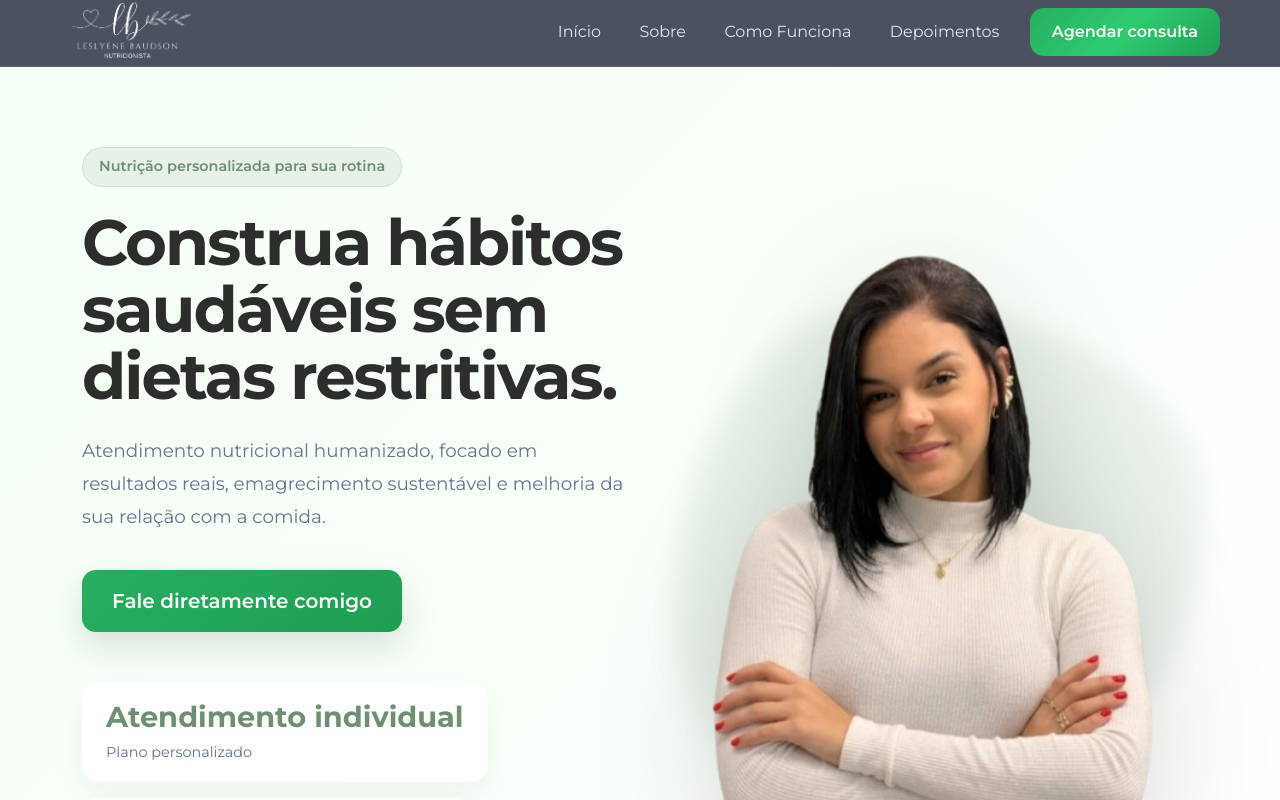
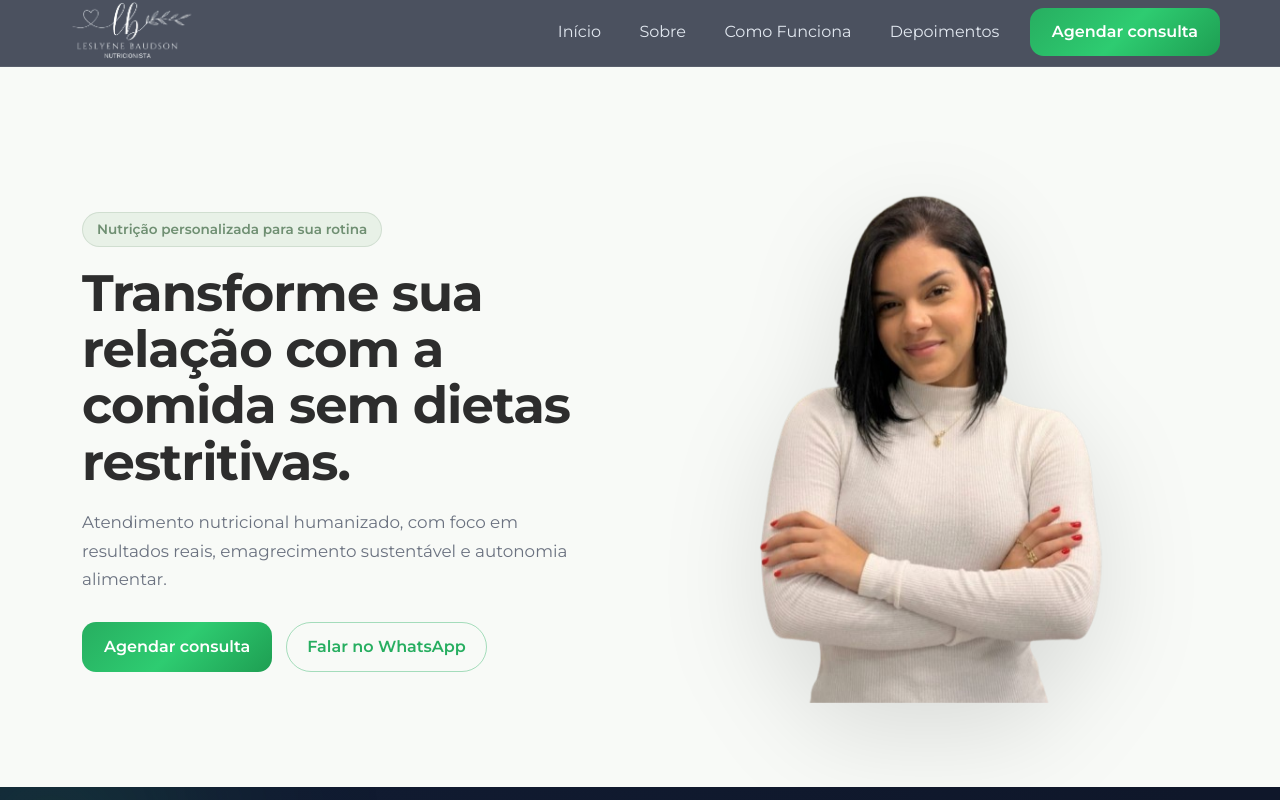
Before and after one commit to kevinbaudson/leslyeneNutricao, a React (Vite) app: page / in a window 1280 px wide. Shown: the top 800 px of the page. Built offline with nearby package versions, Linux system fonts and the light colour scheme.

Commit message:
melhorando o Hero com mais suavidade.

```diff
--- a/src/components/Hero/Hero.css
+++ b/src/components/Hero/Hero.css
@@ -1,235 +1,125 @@
 .hero {
-  min-height: 100vh;
+  min-height: 90vh;
   display: flex;
   align-items: center;
-  overflow: hidden;
 
-  background: linear-gradient(
-    135deg,
-    #f5fff5 0%,
-    #ffffff 100%
-  );
-
-  padding-top: 90px;
-  position: relative;
+  background: var(--secondary);
+  padding: 110px 0 80px;
 }
 
-.hero-tag {
+/* LAYOUT */
+.hero-row {
+  display: flex;
+  align-items: center;
+}
+
+/* BADGE */
+.hero-badge {
+  display: inline-block;
+
+  padding: 6px 14px;
+  border-radius: 999px;
+
+  font-size: 0.85rem;
+  font-weight: 600;
+
+  color: var(--primary);
+  background: var(--primary-light);
+
+  border: 1px solid rgba(111, 143, 114, 0.2);
+}
+
+/* TITLE */
+.hero-title {
+  margin-top: 18px;
+
+  font-size: clamp(2.2rem, 4vw, 3.6rem);
+  line-height: 1.1;
+
+  font-weight: 800;
+  color: var(--text);
+
+  letter-spacing: -1px;
+}
+
+/* DESCRIPTION */
+.hero-description {
+  margin-top: 18px;
+
+  font-size: 1.05rem;
+  line-height: 1.7;
+
+  color: var(--text-light);
+  max-width: 520px;
+}
+
+/* ACTIONS */
+.hero-actions {
+  margin-top: 28px;
+
+  display: flex;
+  gap: 14px;
+  flex-wrap: wrap;
+}
+
+/* BUTTON PRIMARY (CTA) */
+.hero-actions button,
+.hero-actions .btn {
+  border-radius: 999px !important;
+}
+
+/* WHATSAPP BUTTON */
+.hero-whatsapp {
   display: inline-flex;
   align-items: center;
+  justify-content: center;
 
-  background: var(--primary-light);
-  color: var(--primary);
-
-  padding: 8px 16px;
+  padding: 12px 20px;
 
   border-radius: 999px;
 
-  font-size: 0.9rem;
+  background: transparent;
+  border: 1px solid rgba(39, 174, 96, 0.4);
+
+  color: #27ae60;
   font-weight: 600;
 
-  border: 1px solid rgba(111, 143, 114, 0.15);
+  text-decoration: none;
+
+  transition: all 0.25s ease;
 }
 
-.hero-title {
-  margin-top: 22px;
-
-  font-size: clamp(2.8rem, 5vw, 4.5rem);
-  line-height: 1.05;
-
-  font-weight: 800;
-  letter-spacing: -2px;
-
-  color: var(--dark);
-
-  max-width: 650px;
+.hero-whatsapp:hover {
+  background: rgba(39, 174, 96, 0.08);
+  transform: translateY(-2px);
 }
 
-.hero-description {
-  margin-top: 24px;
-
-  max-width: 560px;
-
-  font-size: 1.15rem;
-  line-height: 1.8;
-
-  color: #64748b;
-}
-
-.hero-buttons {
-  margin-top: 36px;
-
-  display: flex;
-  gap: 16px;
-  flex-wrap: wrap;
-}
-
-.btn-whatsapp {
- background: linear-gradient(
-  135deg,
-  #27AE60 0%,
-  #1E9E52 100%
-);
-
-  border: none !important;
-
-  padding: 16px 30px !important;
-
-  border-radius: 14px !important;
-
-  font-size: 1rem;
-  font-weight: 600 !important;
-
-  box-shadow: 0 15px 35px rgba(111, 143, 114, 0.25);
-
-  transition: all 0.3s ease;
-}
-
-.btn-whatsapp:hover {
-  transform: translateY(-3px);
-
-  box-shadow: 0 20px 40px rgba(111, 143, 114, 0.35);
-}
-
-
-.hero-image-wrapper {
-  position: relative;
-
+/* IMAGE */
+.hero-image {
   display: flex;
   justify-content: center;
-  align-items: center;
 }
 
 .hero-avatar {
-  position: relative;
-  z-index: 3;
+  max-width: 420px;
+  width: 100%;
 
-  width: 100%;
-  max-width: 540px;
+  filter: drop-shadow(0 30px 50px rgba(0, 0, 0, 0.12));
 
-  animation: float 5s ease-in-out infinite;
-
-  filter: drop-shadow(
-    0 35px 60px rgba(0, 0, 0, 0.15)
-  );
+  animation: float 6s ease-in-out infinite;
 }
 
-.hero-blob {
-  position: absolute;
-
-  width: 500px;
-  height: 500px;
-
-  background: radial-gradient(
-    circle,
-    rgba(111, 143, 114, 0.28),
-    rgba(111, 143, 114, 0.04)
-  );
-
-  border-radius: 60% 40% 30% 70% /
-    60% 30% 70% 40%;
-
-  filter: blur(12px);
-
-  z-index: 1;
-
-  animation: blobMove 10s ease-in-out infinite;
+/* FLOAT */
+@keyframes float {
+  0% { transform: translateY(0); }
+  50% { transform: translateY(-10px); }
+  100% { transform: translateY(0); }
 }
 
-.hero-numbers {
-  margin-top: 50px;
-
-  display: flex;
-  flex-wrap: wrap;
-
-  gap: 16px;
-}
-
-.hero-numbers div {
-  background: white;
-
-  padding: 18px 24px;
-
-  border-radius: 18px;
-
-  min-width: 140px;
-
-  box-shadow: 0 12px 30px rgba(0, 0, 0, 0.05);
-
-  transition: all 0.3s ease;
-}
-
-.hero-numbers div:hover {
-  transform: translateY(-4px);
-}
-
-.hero-numbers h3 {
-  margin: 0 0 6px;
-
-  color: var(--primary);
-
-  font-size: 1.8rem;
-  font-weight: 700;
-}
-
-.hero-numbers span {
-  color: #64748b;
-
-  font-size: 0.9rem;
-}
-
-@keyframes float {
-  0% {
-    transform: translateY(0);
-  }
-
-  50% {
-    transform: translateY(-14px);
-  }
-
-  100% {
-    transform: translateY(0);
-  }
-}
-
-@keyframes blobMove {
-  0% {
-    transform: scale(1) translate(0, 0);
-
-    border-radius:
-      60% 40% 30% 70% /
-      60% 30% 70% 40%;
-  }
-
-  50% {
-    transform: scale(1.08)
-      translate(15px, -15px);
-
-    border-radius:
-      35% 65% 60% 40% /
-      60% 40% 60% 40%;
-  }
-
-  100% {
-    transform: scale(1) translate(0, 0);
-
-    border-radius:
-      60% 40% 30% 70% /
-      60% 30% 70% 40%;
-  }
-}
-
+/* RESPONSIVO */
 @media (max-width: 992px) {
   .hero {
     text-align: center;
-
-    padding:
-      120px 20px
-      80px;
-  }
-
-  .hero-title {
-    font-size: 2.8rem;
   }
 
   .hero-description {
@@ -237,58 +127,12 @@
     margin-right: auto;
   }
 
-  .hero-buttons {
-    justify-content: center;
-  }
-
-  .hero-numbers {
+  .hero-actions {
     justify-content: center;
   }
 
   .hero-avatar {
-    margin-top: 50px;
-    max-width: 380px;
-  }
-
-  .hero-blob {
-    width: 360px;
-    height: 360px;
+    margin-top: 40px;
+    max-width: 320px;
   }
 }
-
-@media (max-width: 768px) {
-  .hero-title {
-    font-size: 2.3rem;
-    letter-spacing: -1px;
-  }
-
-  .hero-description {
-    font-size: 1rem;
-    line-height: 1.7;
-  }
-
-  .hero-buttons {
-    flex-direction: column;
-    width: 100%;
-  }
-
-  .btn-whatsapp,
-  .btn-secondary-hero {
-    width: 100%;
-  }
-
-  .hero-numbers {
-    display: grid;
-    grid-template-columns: repeat(2, 1fr);
-  }
-
-  .hero-numbers div {
-    min-width: auto;
-  }
-}
-
-@media (max-width: 480px) {
-  .hero-numbers {
-    grid-template-columns: 1fr;
-  }
-}
--- a/src/components/Hero/Hero.jsx
+++ b/src/components/Hero/Hero.jsx
@@ -1,66 +1,51 @@
 import "./Hero.css";
-import { Container, Row, Col, Button } from "react-bootstrap";
-
+import { Container, Row, Col } from "react-bootstrap";
 import avatarNutri from "../../assets/images/nutri.png";
+import BookingButton from "../BookingButton/BookingButton";
 
 function Hero() {
   return (
-    <section className="hero section fade-up" id="inicio">
+    <section className="hero" id="inicio">
       <Container>
-        <Row className="align-items-center">
-          <Col lg={6}>
-            <span className="hero-tag">
+        <Row className="align-items-center hero-row">
+          {/* TEXT */}
+          <Col lg={6} className="hero-content">
+            <span className="hero-badge">
               Nutrição personalizada para sua rotina
             </span>
 
             <h1 className="hero-title">
-              Construa hábitos saudáveis sem dietas restritivas.
+              Transforme sua relação com a comida sem dietas restritivas.
             </h1>
 
             <p className="hero-description">
-              Atendimento nutricional humanizado, focado em resultados reais,
-              emagrecimento sustentável e melhoria da sua relação com a comida.
+              Atendimento nutricional humanizado, com foco em resultados reais,
+              emagrecimento sustentável e autonomia alimentar.
             </p>
 
-            <div className="hero-buttons">
-              <Button
-                size="lg"
-                className="btn-whatsapp"
+            <div className="hero-actions">
+              <BookingButton />
+
+              <a
                 href="https://wa.me/5531973108006"
                 target="_blank"
                 rel="noopener noreferrer"
+                className="hero-whatsapp"
               >
-                Fale diretamente comigo
-              </Button>
-
-            </div>
-
-            <div className="hero-numbers">
-              <div>
-                <h3>Atendimento individual</h3>
-                <span>Plano personalizado</span>
-              </div>
-
-              <div>
-                <h3>Foco em resultado real</h3>
-                <span>Sem dietas extremas</span>
-              </div>
-
-              <div>
-                <h3>Online e presencial</h3>
-                <span>Flexível para você</span>
-              </div>
+                Falar no WhatsApp
+              </a>
             </div>
           </Col>
 
-          <Col lg={6} className="text-center hero-image-wrapper">
-            <div className="hero-blob"></div>
-
-            <img
-              src={avatarNutri}
-              alt="Nutricionista Leslyene"
-              className="hero-avatar"
-            />
+          {/* IMAGE */}
+          <Col lg={6} className="hero-image">
+            <div className="hero-image-mask">
+              <img
+                src={avatarNutri}
+                alt="Nutricionista Leslyene"
+                className="hero-avatar"
+              />
+            </div>
           </Col>
         </Row>
       </Container>
```
